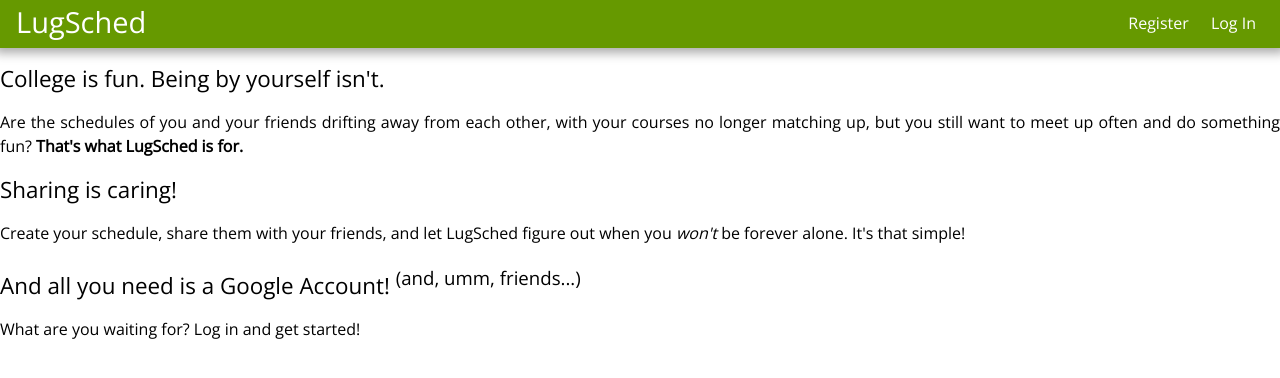
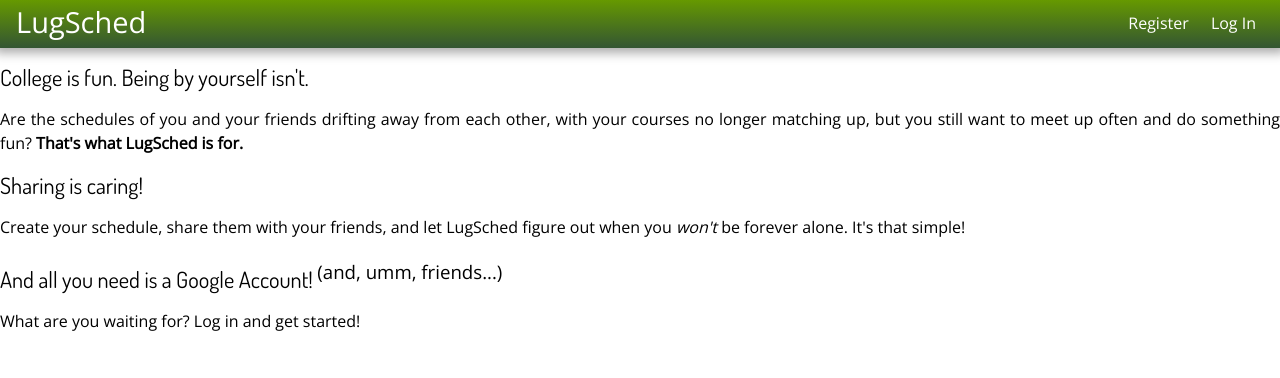
Before and after one commit to pcalulo/lugsched, a Django app: template templates/appbase/home.html in a window 1280 px wide. Shown: the top 378 px of the page. Run offline with Django 3.2, Linux system fonts and the light colour scheme; the template is opened without the code that fills it, so the values that code supplies are empty.

Commit message:
Added gradient to top bar; set header font to Dosis

```diff
--- a/static/css/header.css
+++ b/static/css/header.css
@@ -6,6 +6,11 @@ div.header {
     border: 0;
 
     background-color: #669900;
+    background: -webkit-linear-gradient(top, #690 0%,#353 100%);
+    background: -moz-linear-gradient(top, #690 0%,#353 100%);
+    background: -o-linear-gradient(top, #690 0%,#353 100%);
+    background: -ms-linear-gradient(top, #690 0%,#353 100%);
+    background: linear-gradient(top, #690 0%,#353 100%);
 
     box-shadow: 0px 0px 10px 5px #AAA;
 
@@ -49,7 +54,7 @@ div.header {
     padding: 8px;
     padding-left: 10px;
 
-    border-color: #99cc00
+    border-color: #eee;
 }
 
 /* Top bar links should always be white and not underlined */
--- a/static/css/styles.css
+++ b/static/css/styles.css
@@ -1,6 +1,10 @@
 
 * {
     font-family: Open Sans, Droid Sans, sans-serif;
+}
+
+h1, h2, h3, h4, h5, h6 {
+    font-family: Dosis;
 }
 
 h1 {
--- a/templates/appbase/base.html
+++ b/templates/appbase/base.html
@@ -1,8 +1,9 @@
 <!DOCTYPE html>
 <html>
     <head>
-        <link href='http://fonts.googleapis.com/css?family=Open+Sans'
-              rel='stylesheet' type='text/css'>
+        <link
+            href='http://fonts.googleapis.com/css?family=Dosis|Open+Sans:300'
+            rel='stylesheet' type='text/css'>
         <link rel="stylesheet" type="text/css" href="{{ STATIC_URL }}css/styles.css">
         <link rel="stylesheet" type="text/css" href="{{ STATIC_URL }}css/header.css">
 
```
